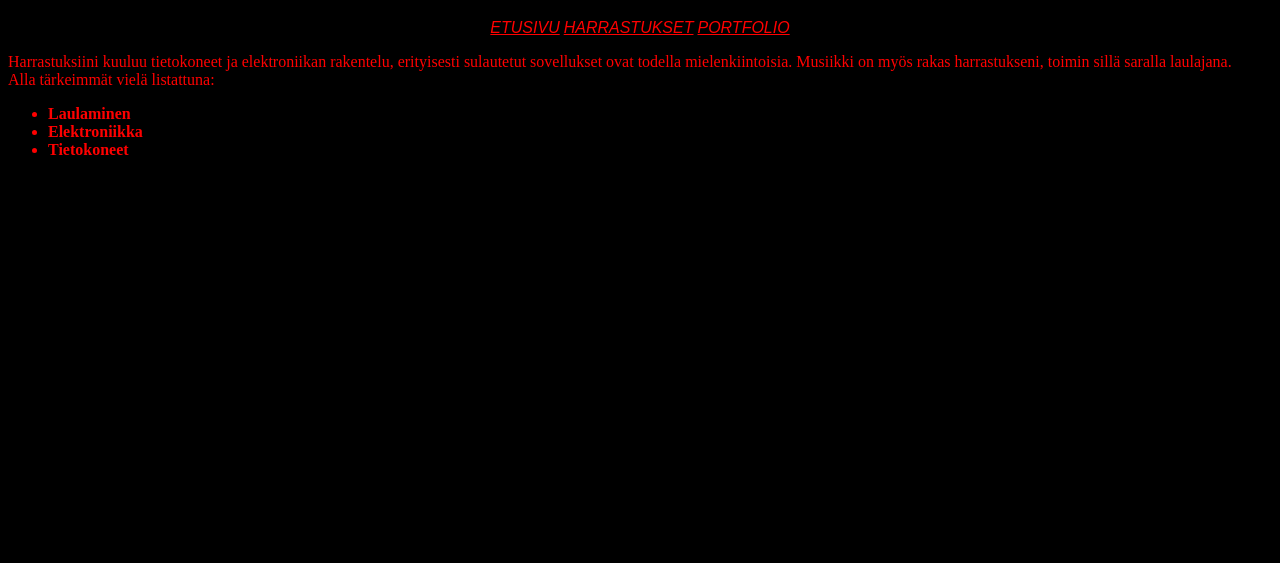
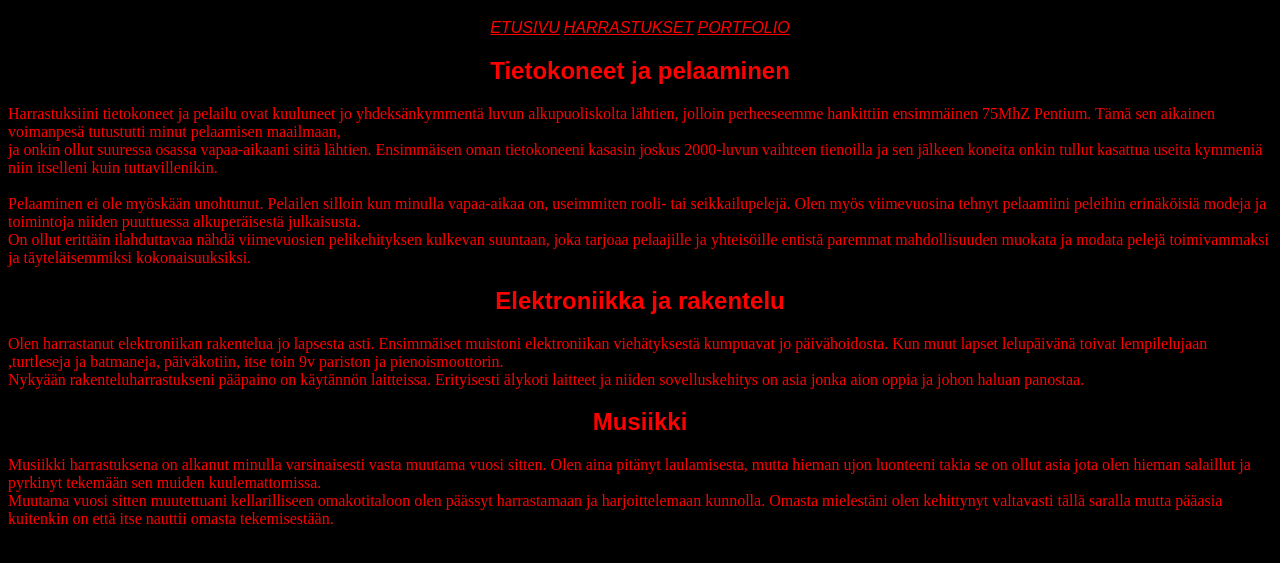
Before and after one commit to Nuojua/nuojua.github.io, a website: page harrastukset.html in a window 1280 px wide. Shown: the part 61-624 px from the top of the page. Drawn offline with Linux system fonts and the light colour scheme.

Commit message:
Add files via upload

```diff
--- a/harrastukset.html
+++ b/harrastukset.html
@@ -10,10 +10,10 @@ h1   {color: red;font-family: arial;font-size 300%;}
 h2   {color: red;font-family: arial;font-size 200%;}
 p    {color: red;font-family: sans serif;font-size 100%;text-align: left;}
 ul    {color: red;font-family: sans serif;font-size 100%;text-align: left;}
-a:link {color: red;font-family: arial;}
-a:visited {color: green;font-family: arial;}
-a:hover {color: blue;font-family: arial;}
-a:active {color: red;font-family: arial;}
+a:link {color: red;font-family: arial;font-size 200%;}
+a:visited {color: green;font-family: arial;font-size 200%;}
+a:hover {color: blue;font-family: arial;font-size 200%;}
+a:active {color: red;font-family: arial;font-size 200%;}
 </style>
 
 <body>
@@ -24,16 +24,26 @@ a:active {color: red;font-family: arial;}
 <a href="harrastukset.html"><em>HARRASTUKSET</em></a>
 <a href="portfolio.html"><em>PORTFOLIO</em></a>
 
+<h2>Tietokoneet ja pelaaminen</h2>
 
-	<p>Harrastuksiini kuuluu tietokoneet ja elektroniikan rakentelu, erityisesti sulautetut
-	sovellukset ovat todella mielenkiintoisia. Musiikki on myös rakas harrastukseni, toimin sillä saralla laulajana.
-	<br>Alla tärkeimmät vielä listattuna:</p>
+	<p>Harrastuksiini tietokoneet ja pelailu ovat kuuluneet jo yhdeksänkymmentä luvun alkupuoliskolta lähtien, jolloin perheeseemme hankittiin ensimmäinen 75MhZ Pentium. Tämä sen aikainen
+	voimanpesä tutustutti minut pelaamisen maailmaan,<br>ja onkin ollut suuressa osassa vapaa-aikaani siitä lähtien. Ensimmäisen oman tietokoneeni kasasin joskus 2000-luvun vaihteen
+	tienoilla ja sen jälkeen koneita onkin tullut kasattua useita kymmeniä niin itselleni kuin tuttavillenikin.<br><br>Pelaaminen ei ole myöskään unohtunut. Pelailen silloin kun minulla vapaa-aikaa
+	on, useimmiten rooli- tai seikkailupelejä. Olen myös viimevuosina tehnyt pelaamiini peleihin erinäköisiä modeja ja toimintoja niiden puuttuessa alkuperäisestä julkaisusta.<br>
+	On ollut erittäin ilahduttavaa nähdä viimevuosien pelikehityksen kulkevan suuntaan, joka tarjoaa pelaajille ja yhteisöille entistä paremmat mahdollisuuden muokata ja modata pelejä
+	toimivammaksi ja täyteläisemmiksi kokonaisuuksiksi.</p>
 
-	<ul>
-		<li><b>Laulaminen</b></li>
-		<li><b>Elektroniikka</b></li>
-		<li><b>Tietokoneet</b></li>
-	</ul>
+<h2>Elektroniikka ja rakentelu</h2>
+
+	<p>Olen harrastanut elektroniikan rakentelua jo lapsesta asti. Ensimmäiset muistoni elektroniikan viehätyksestä kumpuavat jo päivähoidosta. Kun muut lapset lelupäivänä toivat lempilelujaan
+	,turtleseja ja batmaneja, päiväkotiin, itse toin 9v pariston ja pienoismoottorin.<br>Nykyään rakenteluharrastukseni pääpaino on käytännön laitteissa. Erityisesti älykoti laitteet
+	ja niiden sovelluskehitys on asia jonka aion oppia ja johon haluan panostaa.</p>
+
+<h2>Musiikki</h2>
+
+	<p>Musiikki harrastuksena on alkanut minulla varsinaisesti vasta muutama vuosi sitten. Olen aina pitänyt laulamisesta, mutta hieman ujon luonteeni takia se on ollut asia
+	jota olen hieman salaillut ja pyrkinyt tekemään sen muiden kuulemattomissa.<br>Muutama vuosi sitten muutettuani kellarilliseen omakotitaloon olen päässyt harrastamaan ja harjoittelemaan kunnolla.
+	Omasta mielestäni olen kehittynyt valtavasti tällä saralla mutta pääasia kuitenkin on että itse nauttii omasta tekemisestään.</p>
 
 </body>
 </html>
```
Also changed, not shown: index.html (+6 -6 lines), portfolio.html (+6 -6 lines).
